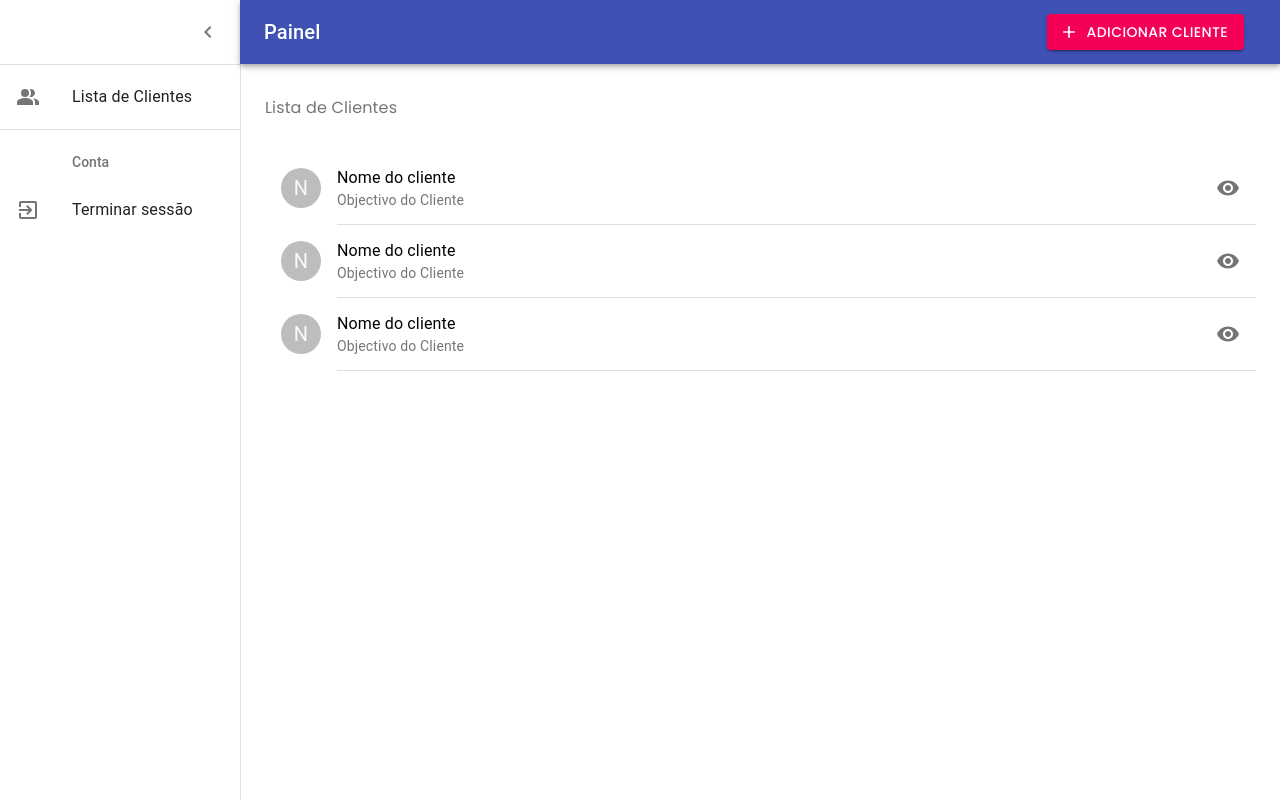
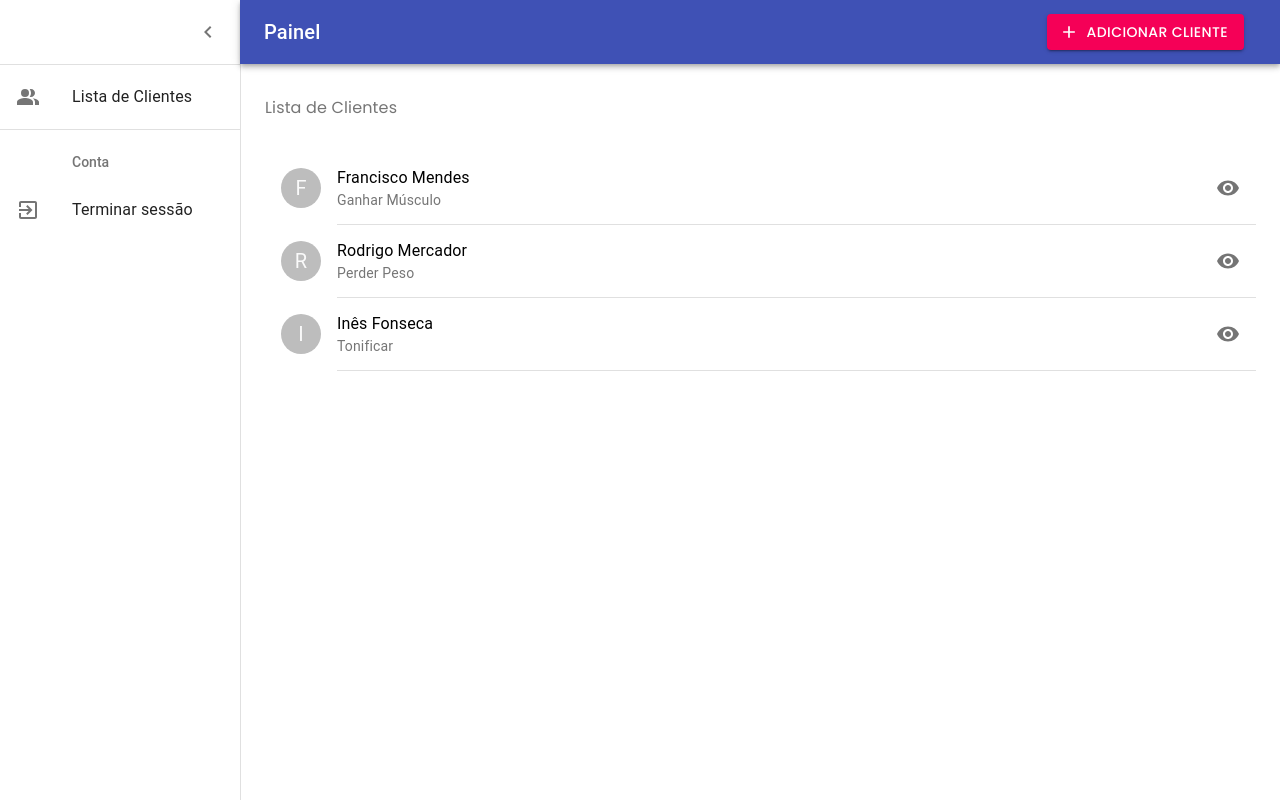
Before and after one commit to FranciscoMendes10866/squate, a React (Create React App) app in the folder juno/: page /dashboard/clients in a window 1280 px wide. Built offline with nearby package versions, Linux system fonts and the light colour scheme; the HTML template or start-up script is replaced by a standard one.

Commit message:
optimized zustand actions

```diff
--- a/juno/src/pages/admin/clientDetails.jsx
+++ b/juno/src/pages/admin/clientDetails.jsx
@@ -4,7 +4,6 @@ import Grid from "@material-ui/core/Grid";
 import Breadcrumbs from "@material-ui/core/Breadcrumbs";
 import { makeStyles } from "@material-ui/core/styles";
 import queryString from "query-string";
-import Paper from "@material-ui/core/Paper";
 import { useEffect } from "react";
 
 import {
@@ -41,9 +40,14 @@ const useStyles = makeStyles((theme) => ({
 const ClientDetails = ({ location }) => {
   const { id } = queryString.parse(location.search);
   const { setSelectedClient } = useStore();
+  const selectedClient = useStore(state => state.selectedClient)
   const classes = useStyles();
   const fixedHeightPaper = clsx(classes.paper, classes.fixedHeight);
-  useEffect(() => setSelectedClient(id), [id, setSelectedClient]);
+  useEffect(() => {
+    if (selectedClient !== id) {
+      setSelectedClient(id)
+    }
+  }, [id, selectedClient, setSelectedClient]);
   return (
     <>
       <Breadcrumbs aria-label="breadcrumb" className={classes.breadcrumb}>
--- a/juno/src/pages/admin/clients.jsx
+++ b/juno/src/pages/admin/clients.jsx
@@ -31,13 +31,23 @@ const useStyles = makeStyles((theme) => ({
   },
 }));
 
-function generate(element) {
-  return [0, 1, 2].map((value) =>
-    cloneElement(element, {
-      key: value,
-    })
-  );
-}
+const data = [
+  {
+    id: 1,
+    fullName: "Francisco Mendes",
+    objective: "Ganhar Músculo",
+  },
+  {
+    id: 2,
+    fullName: "Rodrigo Mercador",
+    objective: "Perder Peso",
+  },
+  {
+    id: 3,
+    fullName: "Inês Fonseca",
+    objective: "Tonificar",
+  },
+];
 
 const ClientsPage = () => {
   const classes = useStyles();
@@ -59,25 +69,29 @@ const ClientsPage = () => {
       <Grid item xs={12}>
         <div className={classes.demo}>
           <List dense={false}>
-            {generate(
-              <>
+            {data.map((el) => {
+              return (
+                <div key={el.id}>
                   <ListItem>
                     <ListItemAvatar>
-                    <Avatar>N</Avatar>
+                      <Avatar>{el.fullName[0]}</Avatar>
                     </ListItemAvatar>
                     <ListItemText
-                    primary="Nome do cliente"
-                    secondary="Objectivo do Cliente"
+                      primary={el.fullName}
+                      secondary={el.objective}
                     />
                     <ListItemSecondaryAction>
                       <IconButton edge="end" aria-label="delete">
-                      <VisibilityIcon onClick={() => handleSelectClient(22)} />
+                        <VisibilityIcon
+                          onClick={() => handleSelectClient(el.id)}
+                        />
                       </IconButton>
                     </ListItemSecondaryAction>
                   </ListItem>
                   <Divider variant="inset" component="li" />
-              </>
-            )}
+                </div>
+              );
+            })}
           </List>
         </div>
       </Grid>
```
Lines whose indentation alone changed are shown as unchanged.
